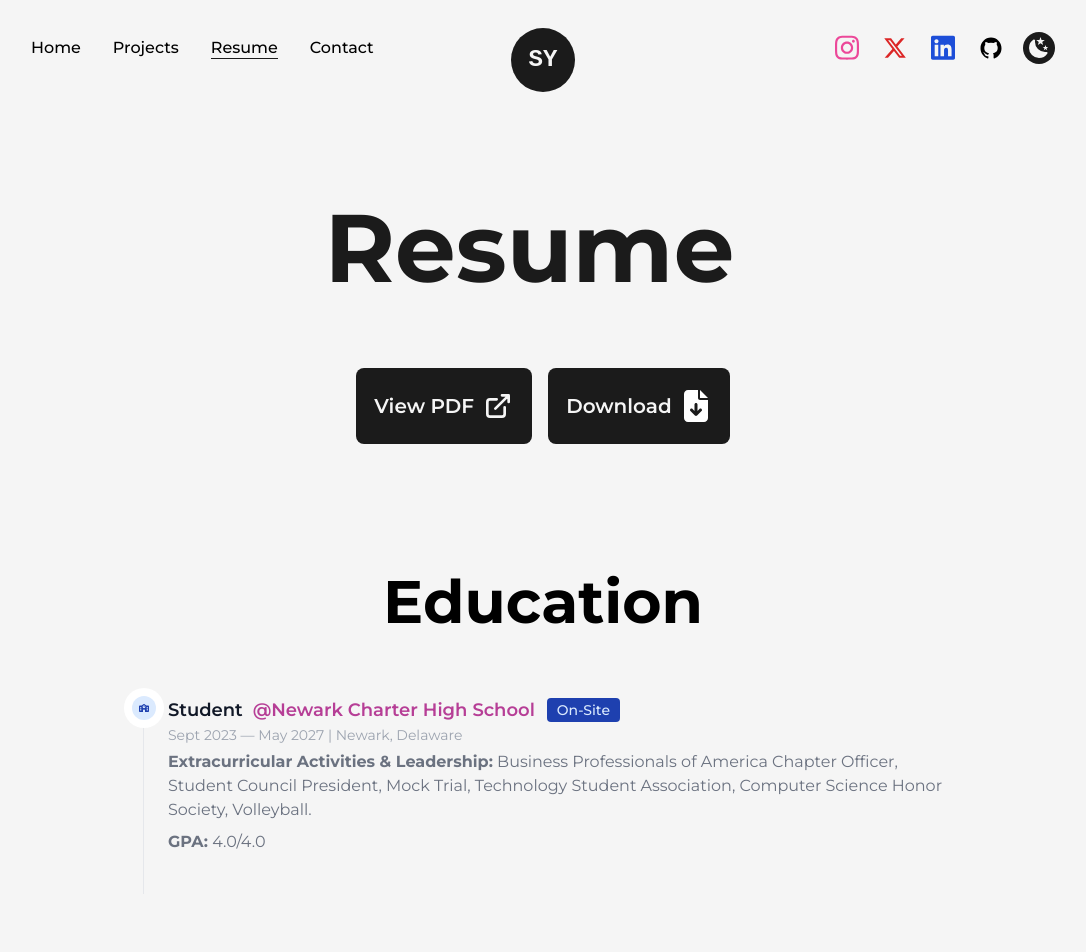
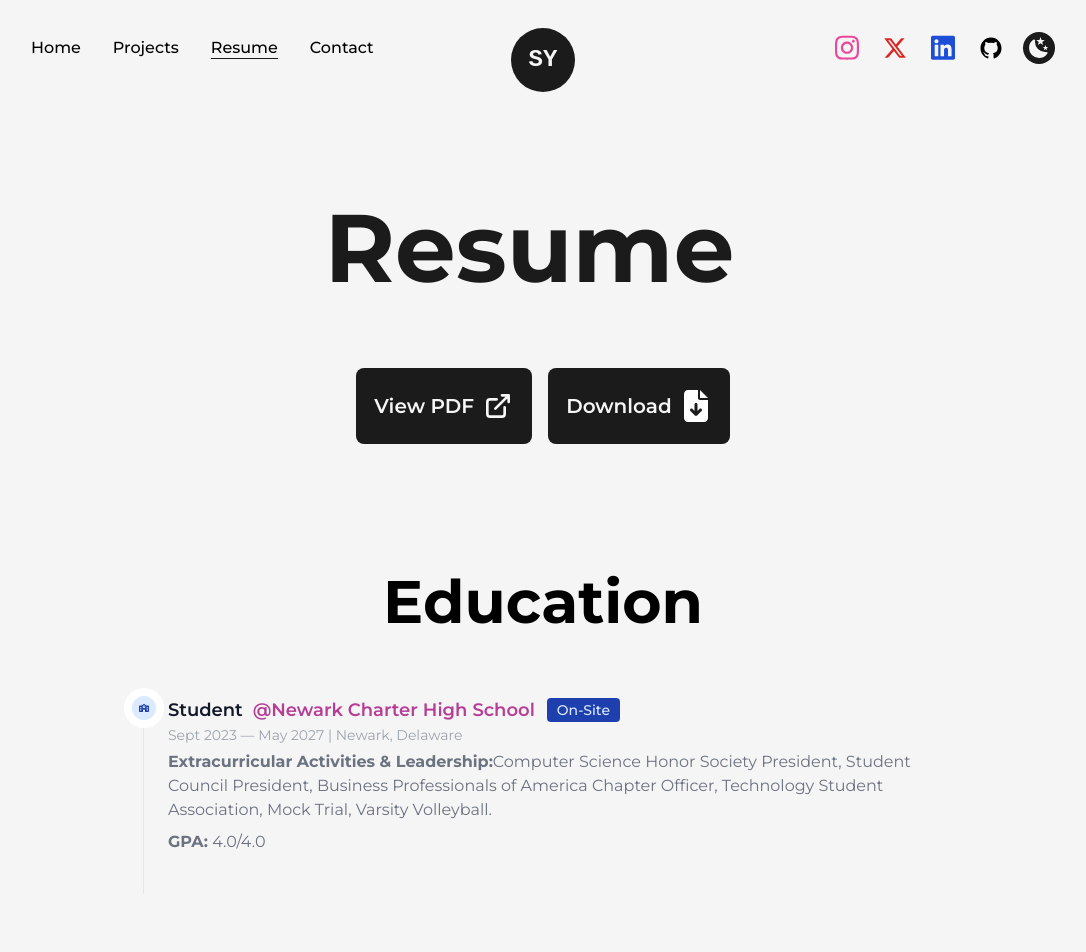
Before and after one commit to shriyanyamali/portfolio-v2, a Next.js app: page /resume in a window 1280 px wide. Shown: the top 952 px of the page, without its empty margins (97-1183 px from the left). Built offline with nearby package versions, Linux system fonts and the light colour scheme.

Commit message:
updated extracurricular roles

```diff
--- a/src/components/EducationTimeline.js
+++ b/src/components/EducationTimeline.js
@@ -36,10 +36,10 @@ const EducationTimeline = () => {
             </time>
 
             <p className="text-gray-500 dark:text-gray-300">
-                <strong>Extracurricular Activities & Leadership:</strong>{" "}
-                Business Professionals of America Chapter Officer, Student
-                Council President, Mock Trial, Technology Student Association,
-                Computer Science Honor Society, Volleyball.
+              <strong>Extracurricular Activities & Leadership:</strong>
+              Computer Science Honor Society President, Student Council President,
+              Business Professionals of America Chapter Officer, Technology
+              Student Association, Mock Trial, Varsity Volleyball.
               <div className="mt-2">
                 <strong>GPA:</strong> 4.0/4.0
               </div>
```
